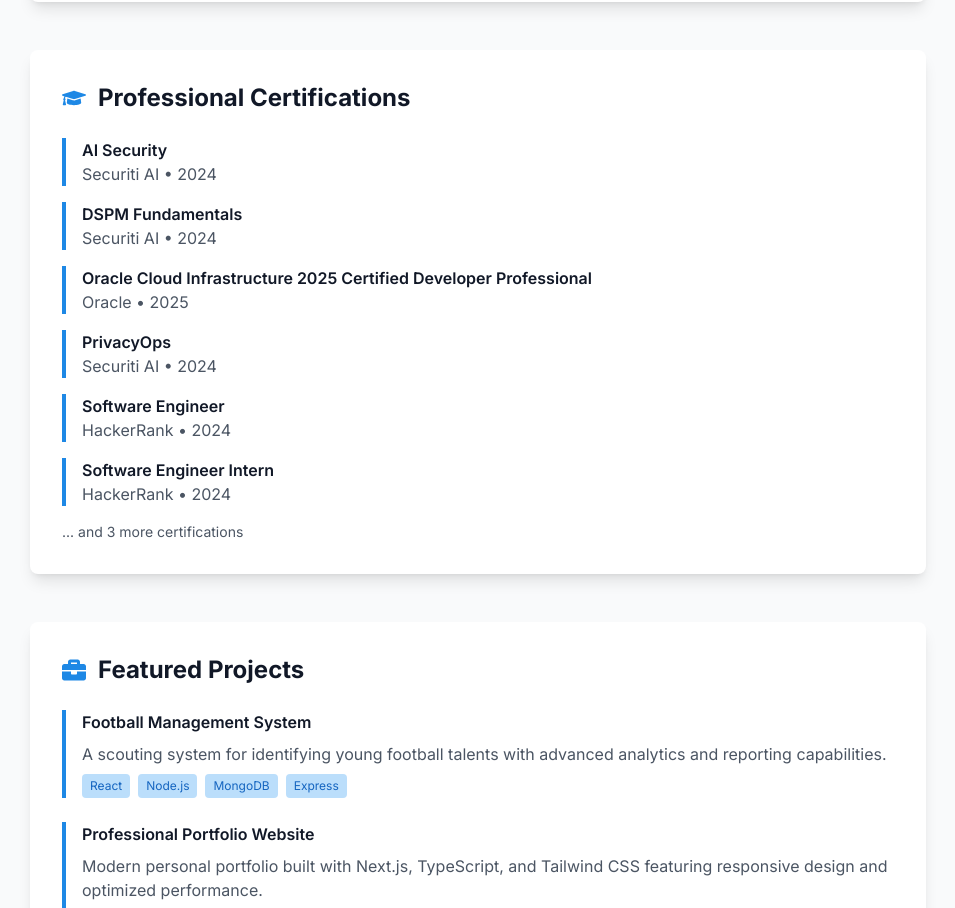
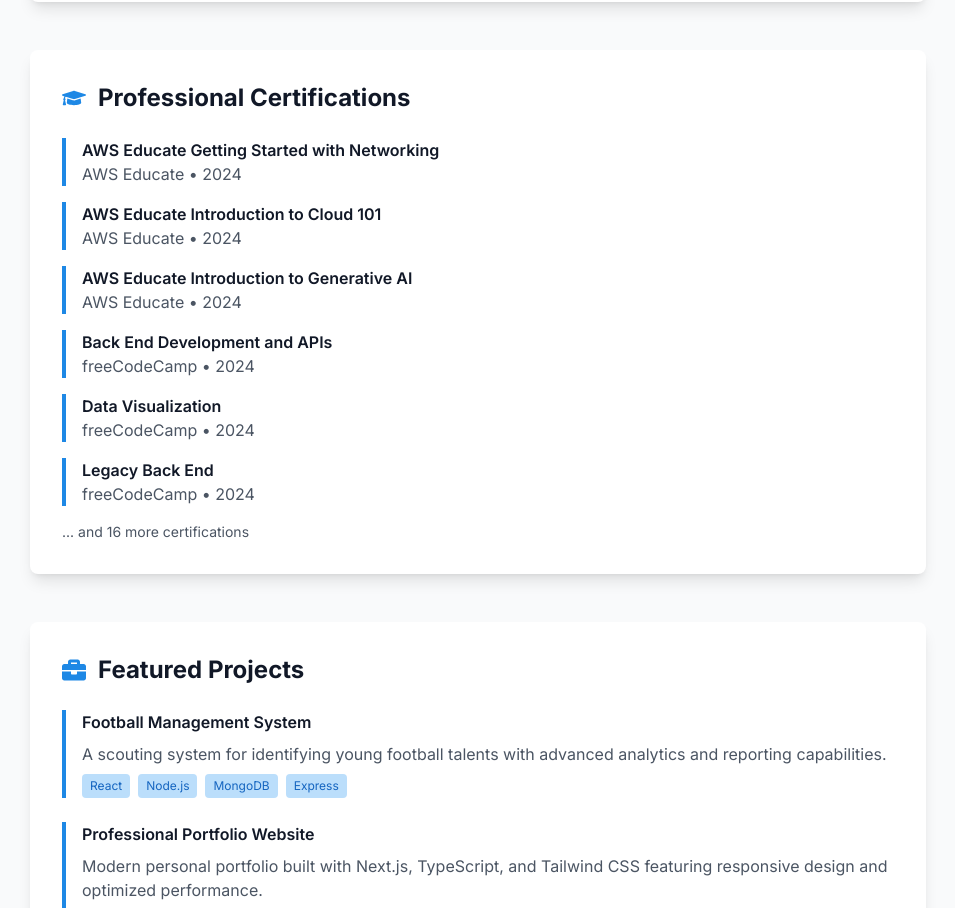
Before and after one commit to ManziniArchives/My_Portfolio, a Next.js app: page /resume in a window 1280 px wide. Shown: the part 1520-2428 px from the top of the page, without its empty margins (162-1117 px from the left). Built offline with nearby package versions, Linux system fonts and the light colour scheme.

Commit message:
Auto-commit: Agent tool execution

```diff
--- a/src/data/certifications.ts
+++ b/src/data/certifications.ts
@@ -1,76 +1,186 @@
 import { Certification } from '@/types/certification';
 
 export const certifications: Certification[] = [
+  // AWS Educate Certifications
   {
-    id: 'ai-security',
-    title: 'AI Security',
-    issuer: 'Securiti AI',
+    id: 'aws-networking',
+    title: 'AWS Educate Getting Started with Networking',
+    issuer: 'AWS Educate',
     date: '2024',
-    verificationLink: 'https://education.securiti.ai/verification/13F365DC9-13F363910-1390461A9/',
-    category: 'security'
-  },
-  {
-    id: 'dspm-fundamentals',
-    title: 'DSPM Fundamentals',
-    issuer: 'Securiti AI',
-    date: '2024',
-    verificationLink: 'https://education.securiti.ai/verification/1453BF954-1453BF635-1390461A9/',
-    category: 'security'
-  },
-  {
-    id: 'oracle-cloud-developer',
-    title: 'Oracle Cloud Infrastructure 2025 Certified Developer Professional',
-    issuer: 'Oracle',
-    date: '2025',
-    verificationLink: 'https://catalog-education.oracle.com/pls/certview/sharebadge?id=2A14469B4BF5AEEB834819AA3B3010555B6F2D210F452E69614765235EF8A2A5',
+    verificationLink: 'https://www.credly.com/badges/5631abe7-0f6e-41e1-84c8-f3eab89d26b3/linked_in_profile',
     category: 'cloud'
   },
   {
-    id: 'privacyops',
-    title: 'PrivacyOps',
-    issuer: 'Securiti AI',
+    id: 'aws-cloud-101',
+    title: 'AWS Educate Introduction to Cloud 101',
+    issuer: 'AWS Educate',
     date: '2024',
-    verificationLink: 'https://education.securiti.ai/verification/139407CC3-13931B080-1390461A9/',
-    category: 'security'
+    verificationLink: 'https://www.credly.com/badges/f62a3b16-1f80-4677-af03-0ee1e01e6090/linked_in_profile',
+    category: 'cloud'
   },
   {
-    id: 'software-engineer',
-    title: 'Software Engineer',
-    issuer: 'HackerRank',
+    id: 'aws-generative-ai',
+    title: 'AWS Educate Introduction to Generative AI',
+    issuer: 'AWS Educate',
     date: '2024',
-    verificationLink: 'https://www.hackerrank.com/certificates/iframe/ea89a03a262f',
+    verificationLink: 'https://www.credly.com/badges/030d3717-21ba-4497-9291-ec9cc3c5af2e/linked_in_profile',
+    category: 'cloud'
+  },
+  // freeCodeCamp Certifications
+  {
+    id: 'backend-apis',
+    title: 'Back End Development and APIs',
+    issuer: 'freeCodeCamp',
+    date: '2024',
+    verificationLink: 'https://www.freecodecamp.org/certification/ManziniArchives/back-end-development-and-apis',
     category: 'development'
   },
   {
-    id: 'software-engineer-intern',
-    title: 'Software Engineer Intern',
-    issuer: 'HackerRank',
+    id: 'data-visualization',
+    title: 'Data Visualization',
+    issuer: 'freeCodeCamp',
     date: '2024',
-    verificationLink: 'https://www.hackerrank.com/certificates/iframe/4678e749b2a4',
+    verificationLink: 'https://www.freecodecamp.org/certification/ManziniArchives/data-visualization',
+    category: 'data'
+  },
+  {
+    id: 'legacy-backend',
+    title: 'Legacy Back End',
+    issuer: 'freeCodeCamp',
+    date: '2024',
+    verificationLink: 'https://freecodecamp.org/certification/manziniarchives/legacy-back-end',
     category: 'development'
   },
   {
-    id: 'data-analytics-essentials',
-    title: 'Data Analytics Essentials',
-    issuer: 'Credly',
+    id: 'legacy-frontend',
+    title: 'Legacy Front End',
+    issuer: 'freeCodeCamp',
     date: '2024',
-    verificationLink: 'https://www.credly.com/badges/ca8ed02f-249b-47da-b88f-357beda867c6/linked_in_profile',
-    category: 'data'
+    verificationLink: 'https://freecodecamp.org/certification/manziniarchives/legacy-front-end',
+    category: 'development'
   },
   {
-    id: 'intro-cybersecurity',
-    title: 'Introduction to Cybersecurity',
-    issuer: 'Credly',
+    id: 'legacy-javascript',
+    title: 'Legacy JavaScript Algorithms and Data Structures',
+    issuer: 'freeCodeCamp',
     date: '2024',
-    verificationLink: 'https://www.credly.com/badges/4e162c31-f6cd-4d97-94cf-f9bfc43ed055/linked_in_profile',
-    category: 'security'
+    verificationLink: 'https://freecodecamp.org/certification/manziniarchives/javascript-algorithms-and-data-structures',
+    category: 'development'
   },
   {
-    id: 'oracle-cloud-data-science',
-    title: 'Oracle Cloud Infrastructure 2025 Certified Data Science Professional',
+    id: 'relational-database',
+    title: 'Relational Database',
+    issuer: 'freeCodeCamp',
+    date: '2024',
+    verificationLink: 'https://freecodecamp.org/certification/manziniarchives/relational-database-v8',
+    category: 'database'
+  },
+  {
+    id: 'scientific-computing',
+    title: 'Scientific Computing with Python',
+    issuer: 'freeCodeCamp',
+    date: '2024',
+    verificationLink: 'https://www.freecodecamp.org/certification/ManziniArchives/scientific-computing-with-python-v7',
+    category: 'development'
+  },
+  {
+    id: 'frontend-libraries',
+    title: 'Front End Development Libraries',
+    issuer: 'freeCodeCamp',
+    date: '2024',
+    verificationLink: 'https://www.freecodecamp.org/certification/ManziniArchives/front-end-development-libraries',
+    category: 'development'
+  },
+  {
+    id: 'javascript-algorithms',
+    title: 'JavaScript Algorithms and Data Structures',
+    issuer: 'freeCodeCamp',
+    date: '2024',
+    verificationLink: 'https://www.freecodecamp.org/certification/ManziniArchives/javascript-algorithms-and-data-structures-v8',
+    category: 'development'
+  },
+  {
+    id: 'responsive-web-design',
+    title: 'Responsive Web Design',
+    issuer: 'freeCodeCamp',
+    date: '2024',
+    verificationLink: 'https://www.freecodecamp.org/certification/ManziniArchives/responsive-web-design',
+    category: 'development'
+  },
+  // Life Global Certifications
+  {
+    id: 'business-websites',
+    title: 'Effective Business Websites',
+    issuer: 'Life Global',
+    date: '2024',
+    verificationLink: 'https://www.life-global.org/certificate/928507f4-6959-4239-85a5-4c31e10f84a0',
+    category: 'business'
+  },
+  {
+    id: 'finding-funding',
+    title: 'Finding Funding',
+    issuer: 'Life Global',
+    date: '2024',
+    verificationLink: 'https://www.life-global.org/certificate/01923f05-7534-4596-8755-ee8b0ccb5220',
+    category: 'business'
+  },
+  {
+    id: 'it-business-success',
+    title: 'IT for Business Success',
+    issuer: 'Life Global',
+    date: '2024',
+    verificationLink: 'https://www.life-global.org/certificate/f028bfb4-fb20-4d78-99fa-07becf1ae8ca',
+    category: 'business'
+  },
+  // Oracle Cloud Certifications
+  {
+    id: 'oracle-ai-foundations',
+    title: 'Oracle Cloud Infrastructure 2025 Certified AI Foundations Associate',
     issuer: 'Oracle',
     date: '2025',
-    verificationLink: 'https://catalog-education.oracle.com/pls/certview/sharebadge?id=F1BEA319DAEF2B88D3F44D6DDDBB6BF4B1B74826F8EB4B7ACD28626E34E7D028',
+    verificationLink: 'https://catalog-education.oracle.com/pls/certview/sharebadge?id=EFBA54D3BE5F846EA24F30257E05013A6A55D25823205C2A4372DAE0056DD10A',
     category: 'cloud'
+  },
+  {
+    id: 'oracle-generative-ai',
+    title: 'Oracle Cloud Infrastructure 2025 Certified Generative AI Professional',
+    issuer: 'Oracle',
+    date: '2025',
+    verificationLink: 'https://catalog-education.oracle.com/pls/certview/sharebadge?id=4D93D5BEA6D59137B5B32AAEDF7B8705CC157644FA4BD56981344B417AB9370F',
+    category: 'cloud'
+  },
+  // HackerRank Certifications
+  {
+    id: 'react-basic',
+    title: 'React (Basic)',
+    issuer: 'HackerRank',
+    date: '2024',
+    verificationLink: 'https://www.hackerrank.com/certificates/iframe/5e94c8e2c406',
+    category: 'development'
+  },
+  {
+    id: 'sql-basic',
+    title: 'SQL (Basic)',
+    issuer: 'HackerRank',
+    date: '2024',
+    verificationLink: 'https://www.hackerrank.com/certificates/4d9c6082676b',
+    category: 'database'
+  },
+  {
+    id: 'sql-intermediate',
+    title: 'SQL (Intermediate)',
+    issuer: 'HackerRank',
+    date: '2024',
+    verificationLink: 'https://www.hackerrank.com/certificates/iframe/439817e85b40',
+    category: 'database'
+  },
+  // Cybersecurity Certification
+  {
+    id: 'getting-started-cybersecurity',
+    title: 'Getting Started with Cybersecurity',
+    issuer: 'Cisco',
+    date: '2024',
+    verificationLink: 'https://www.credly.com/badges/9a1d3214-e0b2-43a6-8317-c81c560c3d6b/linked_in_profile',
+    category: 'security'
   }
 ];
```
